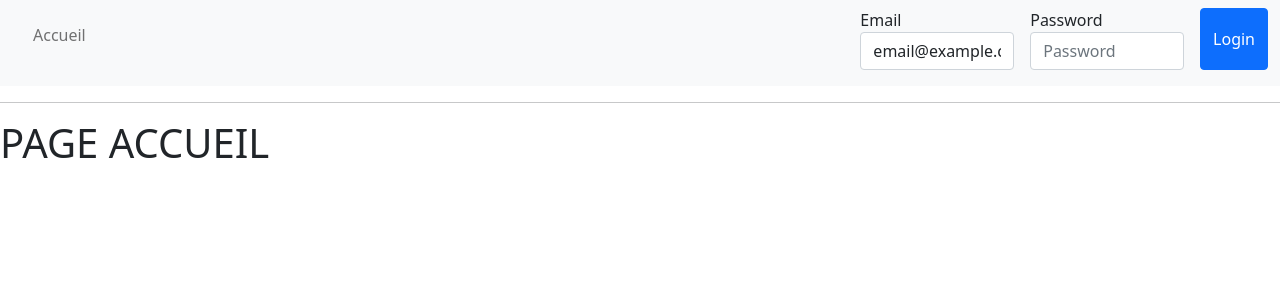
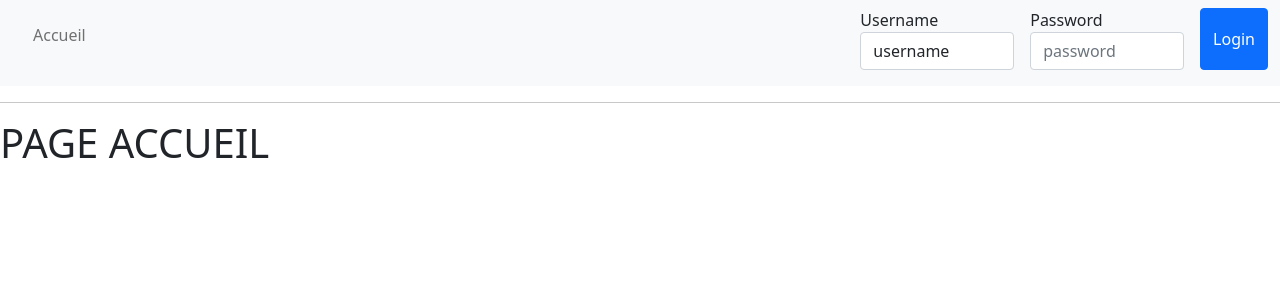
Before and after one commit to QuentinBOul/projetmandarine, a PHP site: template src/view/default/index.php in a window 1280 px wide. Shown: the top 300 px of the page. Run offline with PHP 8.4, Linux system fonts and the light colour scheme; the template is opened without the code that fills it, so the values that code supplies are empty; some libraries are stand-ins or nearby versions.

Commit message:
modif formulaire de login
ajout de "action" et "method" dans la balise <form> + ajout des "name"

```diff
--- a/src/view/layout.php
+++ b/src/view/layout.php
@@ -34,16 +34,16 @@
                         </li>
                         <li style="margin-left:60%">
                             <div class="d-inline">
-                                <form class="form-inline d-inline-flex ">
+                                <form class="form-inline d-inline-flex " action="" method="post">
                                     <div class="form-group mb-2">
-                                        <label for="staticEmail2" class="sr-only">Email</label>
+                                        <label for="staticEmail2" class="sr-only">Username</label>
                                         <input type="text" class="form-control" id="staticEmail2"
-                                            value="email@example.com">
+                                            value="username" name="username">
                                     </div>
                                     <div class="form-group mx-sm-3 mb-2">
                                         <label for="inputPassword2" class="sr-only">Password</label>
                                         <input type="password" class="form-control" id="inputPassword2"
-                                            placeholder="Password">
+                                            placeholder="password" name="password">
                                     </div>
                                     <button type="submit" class="btn btn-primary mb-2">Login</button>
                                 </form>
```
